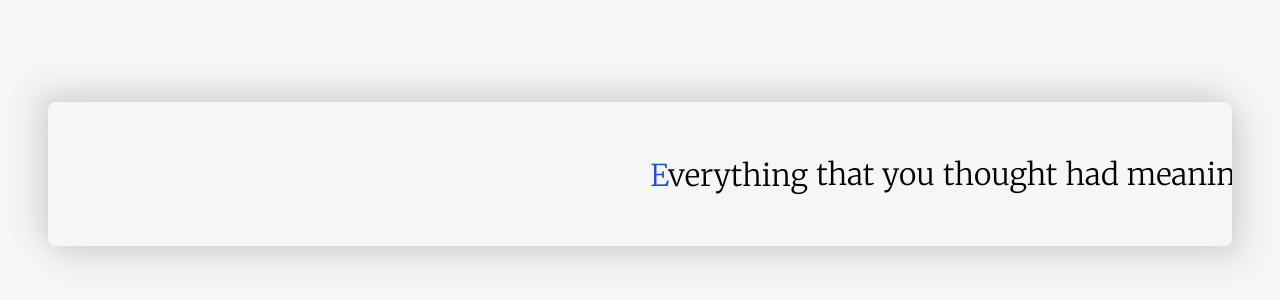
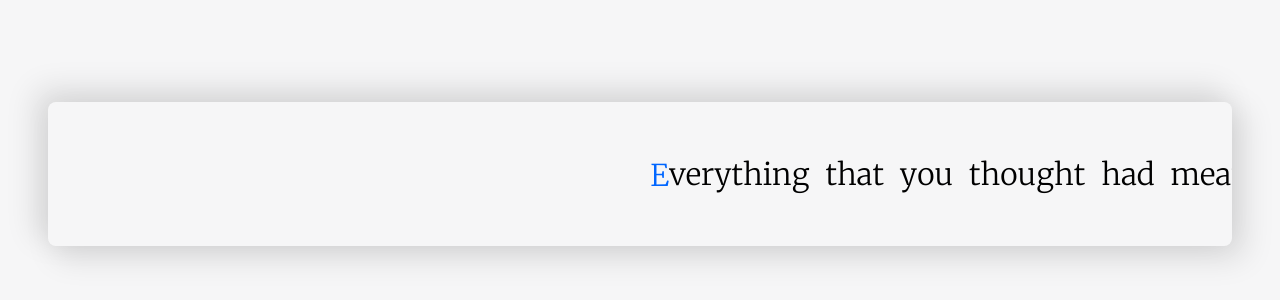
Before and after one commit to lazyjinchuriki/typing-test, a Next.js app: page / in a window 1280 px wide. Shown: the part 226-526 px from the top of the page. Built offline with nearby package versions, Linux system fonts and the light colour scheme.

Commit message:
fixed spcebar issue

```diff
--- a/app/components/Typing.tsx
+++ b/app/components/Typing.tsx
@@ -1,14 +1,15 @@
 "use client"
 import React, { useState, useEffect, useRef } from 'react';
 
+const paragraph = "Everything that you thought had meaning: every hope, dream, or moment of happiness. None of it matters as you lie bleeding out on the battlefield. None of it changes what a speeding rock does to a body, we all die.But does that mean our lives are meaningless?... Does that mean that there was no point in our being born?... Would you say that of our slain comrades?... What about their lives?... Were they meaningless?..They were not! Their memory serves as an example to us all! The courageous fallen! The anguished fallen! Their lives have meaning because we the living refuse to forget them!And as we ride to certain death, we trust our successors to do the same for us! Because my soldiers do not buckle or yield when faced with the cruelty of this world! My soldiers push forward! My soldiers scream out! My soldiers RAAAAAGE!";
+
+
+const unsupportedKeys = ["Shift", "CapsLock", "Control", "Alt", "Tab", "Escape", "Meta", "ArrowLeft", "ArrowRight", "ArrowUp", "ArrowDown", "Home", "End", "PageUp", "PageDown", "Insert", "Delete", "F1", "F2", "F3", "F4", "F5", "F6", "F7", "F8", "F9", "F10", "F11", "F12", "ScrollLock", "Pause"]
 const TypingTest = () => {
     const cursorRef = useRef<HTMLSpanElement>(null);
     const scrollRef = useRef<HTMLDivElement>(null);
     const [state, setState] = useState<{ wordIndex: number, letterIndex: number, completedWords: string[], typedWords: string[] }>({ wordIndex: 0, letterIndex: 0, completedWords: [], typedWords: [] });
-    const paragraph = "Everything that you thought had meaning: every hope, dream, or moment of happiness. None of it matters as you lie bleeding out on the battlefield. None of it changes what a speeding rock does to a body, we all die.But does that mean our lives are meaningless?... Does that mean that there was no point in our being born?... Would you say that of our slain comrades?... What about their lives?... Were they meaningless?..They were not! Their memory serves as an example to us all! The courageous fallen! The anguished fallen! Their lives have meaning because we the living refuse to forget them!And as we ride to certain death, we trust our successors to do the same for us! Because my soldiers do not buckle or yield when faced with the cruelty of this world! My soldiers push forward! My soldiers scream out! My soldiers RAAAAAGE!";
 
-
-    const unsupportedKeys = ["Shift", "CapsLock", "Control", "Alt", "Tab", "Escape", "Meta", "ArrowLeft", "ArrowRight", "ArrowUp", "ArrowDown", "Home", "End", "PageUp", "PageDown", "Insert", "Delete", "F1", "F2", "F3", "F4", "F5", "F6", "F7", "F8", "F9", "F10", "F11", "F12", "ScrollLock", "Pause"]
     useEffect(() => {
         window.addEventListener('keydown', handleKeyPress);
         cursorRef.current?.scrollIntoView({ behavior: 'smooth', block: 'center', inline: 'center' });
@@ -18,9 +19,9 @@ const TypingTest = () => {
 
     }, [state]);
 
+
     const handleKeyPress = (e: KeyboardEvent) => {
-        console.log(e.key)
-        const words = paragraph.split(" ");
+        const words = paragraph.split("");
         const currentWord = words[state.wordIndex];
         const currentLetter = currentWord.split("")[state.letterIndex];
 
@@ -29,10 +30,14 @@ const TypingTest = () => {
         if (unsupportedKeys.includes(e.key)) return;
 
         if (e.key === 'Backspace') {
-            if (newTypedWords[state.wordIndex]) {
-                newTypedWords[state.wordIndex] = newTypedWords[state.wordIndex].slice(0, -1);
+            if (newTypedWords[state.wordIndex - 1]) {
+                newTypedWords[state.wordIndex - 1] = newTypedWords[state.wordIndex - 1].slice(0, -1);
             }
-        } else {
+            else if (state.wordIndex > 0) {
+                newTypedWords[state.wordIndex - 1] = '';
+            }
+        }
+        else {
             if (newTypedWords[state.wordIndex]) {
                 newTypedWords[state.wordIndex] += e.key;
             } else {
@@ -46,6 +51,9 @@ const TypingTest = () => {
             newLetterIndex++;
         } else if (newLetterIndex > 0) {
             newLetterIndex--;
+        } else if (newWordIndex > 0) {
+            newWordIndex--;
+            newLetterIndex = words[newWordIndex].length - 1;
         }
 
         let newCompletedWords = [...state.completedWords];
@@ -60,27 +68,30 @@ const TypingTest = () => {
     };
     return (
         <div className="flex justify-center h-screen items-center bg-[rgb(246,246,247)]">
-            <div className='w-screen p-12'>
+            <div className='w-screen px-12'>
                 <div
                     onClick={(e) => {
 
                     }}
                     ref={scrollRef} className='shadow-[-10px_-10px_30px_4px_rgba(0,0,0,0.1),_10px_10px_30px_4px_rgba(0,0,0,0.1)] rounded-lg  h-36 overflow-x-auto scrollbar-hidden flex items-center justify-center'>
                     <div className='inline-flex items-center justify-center transform translate-x-1/2'>
-                        {paragraph.split(" ").map((word, wordIndex) => {
+                        {paragraph.split("").map((word, wordIndex) => {
                             return (
-                                <span key={wordIndex} className="m-1">
+                                <>
+                                    <span key={wordIndex}  >
                                         {word.split("").map((letter, letterIndex) => {
                                             return (
                                                 <>
                                                     {wordIndex === state.wordIndex && letterIndex === state.letterIndex && <span
                                                         ref={cursorRef}
                                                         className="cursor text-4xl">|</span>}
-                                                <span key={letterIndex} className={`text-3xl font-light ${wordIndex === state.wordIndex && letterIndex === state.letterIndex ? "text-blue-700" : wordIndex < state.wordIndex ? (word === state.typedWords[wordIndex] ? "text-green-500" : "text-red-500") : "text-black"}`}>{letter}</span>
+                                                    <span key={letterIndex} className={` text-3xl font-light ${wordIndex === state.wordIndex && letterIndex === state.letterIndex ? "text-[rgb(0,102,255)]" : wordIndex < state.wordIndex ? (word === state.typedWords[wordIndex] ? "text-green-500" : "text-red-500") : "text-black"}`}>{letter}</span>
                                                 </>
                                             );
                                         })}
                                     </span>
+                                    {word === " " && <span className='m-2'></span>}
+                                </>
                             );
                         })}
                     </div>
```
Lines whose indentation alone changed are shown as unchanged.
